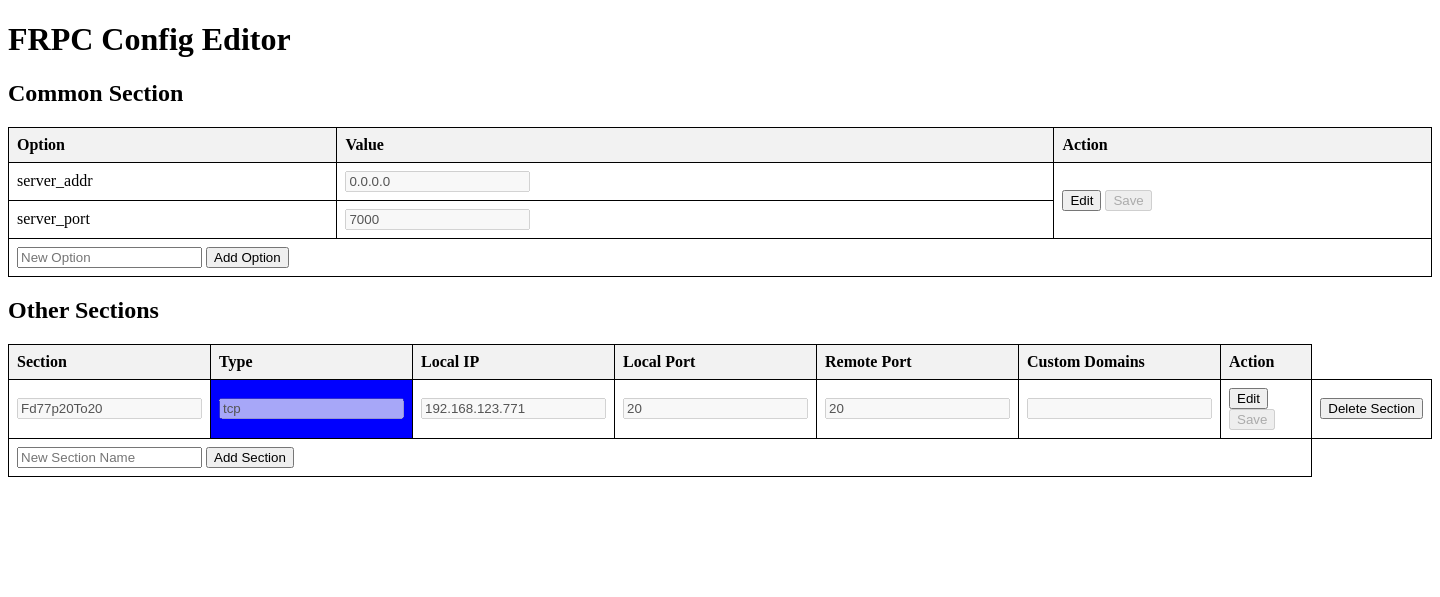
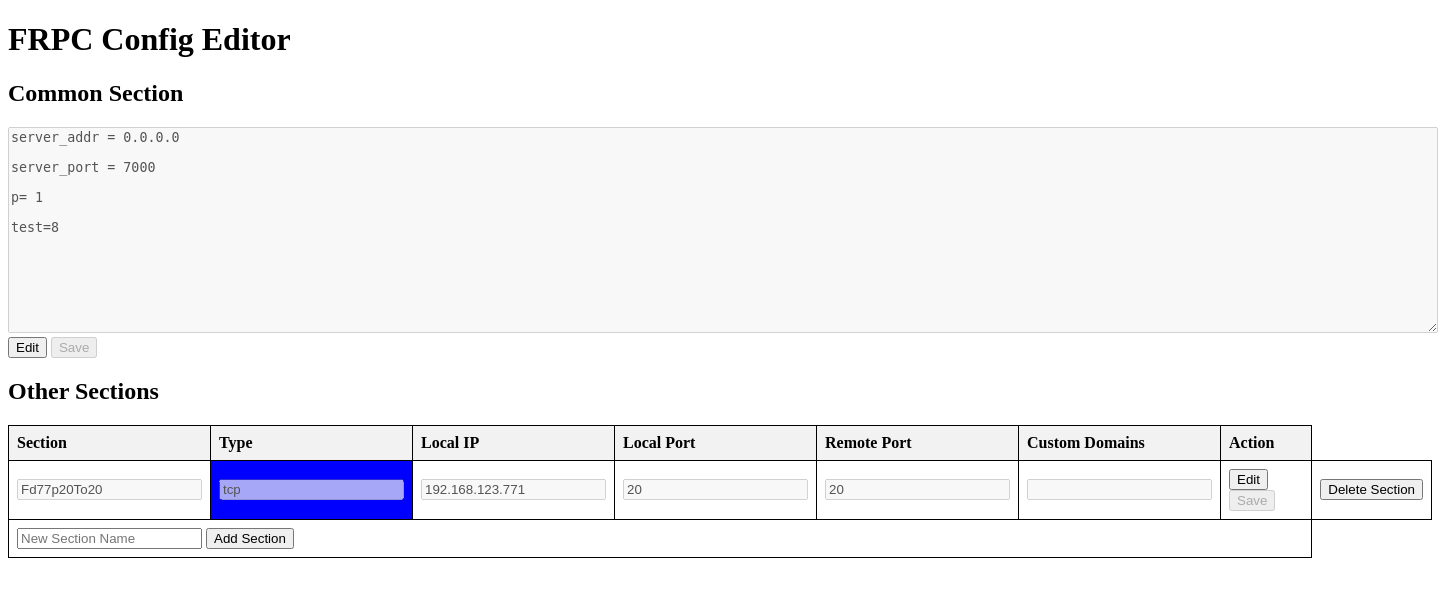
Before and after one commit to Sam5440/frps_manage_flask, a Flask app: page / in a window 1440 px wide. Shown: the top 597 px of the page. Run offline with Flask 3, Linux system fonts and the light colour scheme.

Commit message:
第一次可以用版本

```diff
--- a/app.py
+++ b/app.py
@@ -11,21 +11,52 @@ def read_config():
     config.read(CONFIG_PATH, encoding='utf-8')
     return config
 
+def read_common_section():
+    with open(CONFIG_PATH, 'r') as file:
+        lines = file.readlines()
+        common_section = ''
+        common_found = False
+        common_lines = []
+        other_lines = []
+        for line in lines:
+            if line.strip() == '[common]':
+                common_found = True
+            elif common_found and line.strip().startswith('['):
+                common_found = False
+            if common_found:
+                common_lines.append(line)
+            else:
+                other_lines.append(line)
+        common_section = ''.join(common_lines[1:]).rstrip()  # 去除"[common]"和最后的空行
+        return common_section, other_lines
+
 def write_config(config):
+    common_config, _ = read_common_section()
     with open(CONFIG_PATH, 'w', encoding='utf-8') as file:
+        file.write('[common]\n' + common_config + '\n\n')
         for section in config.sections():
-            file.write(f'[{section}]\n')
-            for key in config[section]:
-                if config[section][key] is None or config[section][key].strip() == '':
-                    file.write(f'# {key} =\n')
-                else:
-                    file.write(f'{key} = {config[section][key]}\n')
-            file.write('\n')
+            if section != 'common':
+                file.write(f'[{section}]\n')
+                for key in config[section]:
+                    if config[section][key] is None or config[section][key].strip() == '':
+                        file.write(f'# {key} =\n')
+                    else:
+                        file.write(f'{key} = {config[section][key]}\n')
+                file.write('\n')
+
+
+def write_common_section(common_config):
+    _, other_lines = read_common_section()
+    with open(CONFIG_PATH, 'w', encoding='utf-8') as file:
+        file.write('[common]\n' + common_config + '\n')
+        for line in other_lines:
+            file.write(line)
 
 @app.route('/')
 def index():
     config = read_config()
-    return render_template('index.html', config=config)
+    common_section, _ = read_common_section()
+    return render_template('index.html', config=config, common_config=common_section)
 
 @app.route('/update/<section>', methods=['POST'])
 def update(section):
@@ -42,22 +73,10 @@ def update(section):
         write_config(config)
     return redirect(url_for('index'))
 
-@app.route('/add_option/<section>', methods=['POST'])
-def add_option(section):
-    config = read_config()
-    if section in config:
-        new_option = request.form['new_option']
-        if new_option and new_option not in config[section]:
-            config[section][new_option] = ''
-        write_config(config)
-    return redirect(url_for('index'))
-
-@app.route('/delete_option/<section>/<option>', methods=['POST'])
-def delete_option(section, option):
-    config = read_config()
-    if section in config and option in config[section]:
-        del config[section][option]
-        write_config(config)
+@app.route('/update_common', methods=['POST'])
+def update_common():
+    common_config = request.form['common_config']
+    write_common_section(common_config)
     return redirect(url_for('index'))
 
 @app.route('/add', methods=['POST'])
--- a/frpc.ini
+++ b/frpc.ini
@@ -1,6 +1,11 @@
 [common]
 server_addr = 0.0.0.0
+
 server_port = 7000
+
+p= 1
+
+test=8
 
 [Fd77p20To20]
 type = tcp
--- a/templates/index.html
+++ b/templates/index.html
@@ -32,6 +32,13 @@
     </style>
     <script>
         function toggleEdit(section) {
+            if (section == 'common') {
+                var form = document.getElementById(section + '-form');
+                var textarea = form.querySelector('textarea');
+                var saveButton = form.querySelector('input[type="submit"]');
+                textarea.disabled = !textarea.disabled;
+                saveButton.disabled = !saveButton.disabled;
+            } else {
                 var form = document.getElementById(section + '-form');
                 var inputs = form.querySelectorAll('input[type="text"]');
                 var saveButton = form.querySelector('input[type="submit"][value="Save"]');
@@ -40,46 +47,20 @@
                 }
                 saveButton.disabled = !saveButton.disabled;
             }
+        }
     </script>
 </head>
 <body>
     <h1>FRPC Config Editor</h1>
 
-    <!-- Display common section separately -->
+    <!-- 直接编辑文本形式的common部分 -->
     <h2>Common Section</h2>
-    <table>
-        <thead>
-            <tr>
-                <th>Option</th>
-                <th>Value</th>
-                <th>Action</th>
-            </tr>
-        </thead>
-        <tbody>
-            <form id="common-form" action="{{ url_for('update', section='common') }}" method="post">
-                {% for option in config['common'] %}
-                    <tr>
-                        <td>{{ option }}</td>
-                        <td><input type="text" name="{{ option }}" value="{{ config['common'][option] }}" disabled></td>
-                        {% if loop.first %}
-                            <td rowspan="{{ config['common']|length }}">
+    <form id="common-form" action="{{ url_for('update_common') }}" method="post">
+        <textarea id="common-config" name="common_config" style="width: 100%; height: 200px;" disabled>{{ common_config }}</textarea>
+        <br>
         <input type="button" value="Edit" onclick="toggleEdit('common')">
         <input type="submit" value="Save" disabled>
-                            </td>
-                        {% endif %}
-                    </tr>
-                {% endfor %}
     </form>
-            <tr>
-                <td colspan="3">
-                    <form action="{{ url_for('add_option', section='common') }}" method="post">
-                        <input type="text" name="new_option" placeholder="New Option">
-                        <input type="submit" value="Add Option">
-                    </form>
-                </td>
-            </tr>
-        </tbody>
-    </table>
 
     <!-- Display other sections as Excel-like table -->
     <h2>Other Sections</h2>
```
Lines whose indentation alone changed are shown as unchanged.
